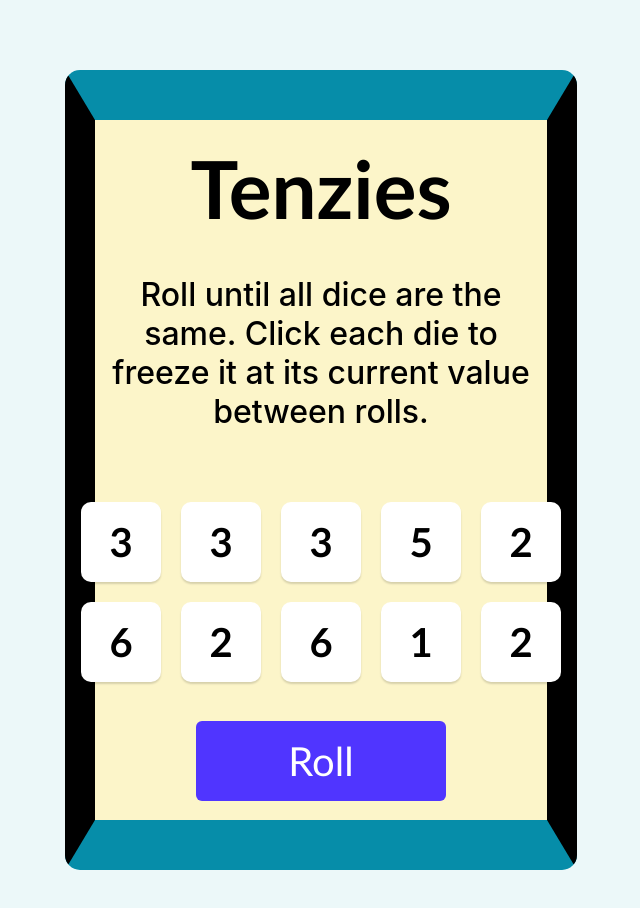
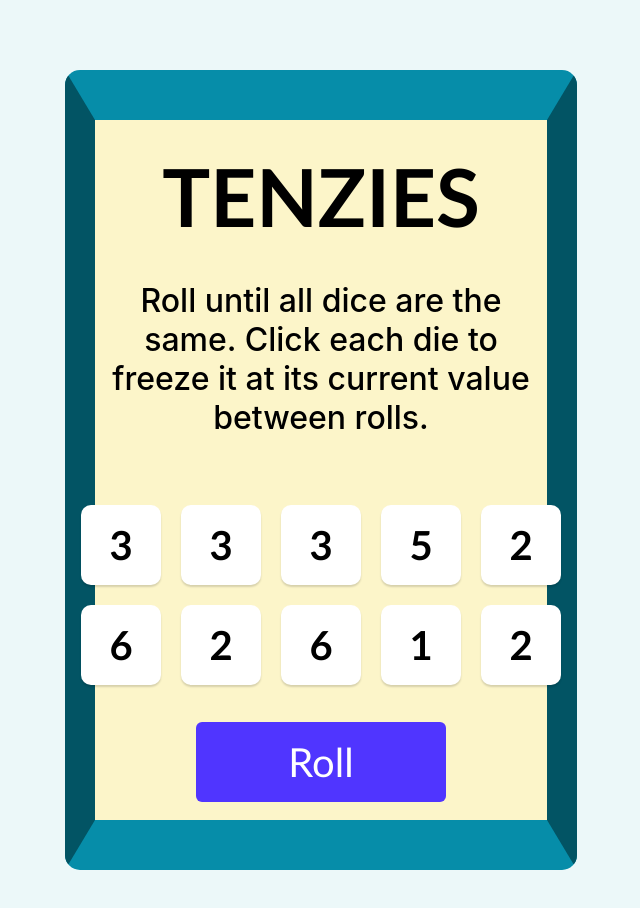
Before and after one commit to Klimcuks/Tenzi, a React (Create React App) app: page / in a window 1280 px wide. Shown: the top 908 px of the page, without its empty margins (319-959 px from the left). Built offline with nearby package versions, Linux system fonts and the light colour scheme.

Commit message:
completed

```diff
--- a/src/App.js
+++ b/src/App.js
@@ -7,6 +7,7 @@ import Confetti from "react-confetti";
 function App() {
   const [dice, setDice] = useState(allDice());
   const [tenzies, setTenzies] = useState(false);
+  const [isRolling, setIsRolling] = useState(true);
 
   useEffect(() => {
     const allHeld = dice.every((die) => die.isHeld);
@@ -46,6 +47,11 @@ function App() {
   ));
 
   function rollDice() {
+    setTimeout(() => {
+      setIsRolling(true);
+    }, 1000);
+    setIsRolling(false);
+
     if (!tenzies) {
       setDice((prevVal) =>
         prevVal.map((die) => {
@@ -68,14 +74,18 @@ function App() {
   return (
     <main>
       {tenzies && <Confetti />}
-      <h1 className="title">Tenzies</h1>
+      <h1 className="title">TENZIES</h1>
 
       <p className="instructions">
         Roll until all dice are the same. Click each die to freeze it at its
         current value between rolls.
       </p>
 
-      <div className="dice-container">{diceEl}</div>
+      {!isRolling ? (
+        <h1 style={{fontSize: 70}}>Rolling...</h1>
+      ) : (
+        <div className="dice-container"> {diceEl}</div>
+      )}
       <button className="roll-btn" onClick={rollDice}>
         {tenzies ? "New Game" : "Roll"}
       </button>
--- a/src/style.css
+++ b/src/style.css
@@ -12,8 +12,8 @@ main {
   background-color: #fcf5c9;
   border-top: 50px solid #068DA9;
   border-bottom: 50px solid #068DA9;
-  border-left: 30px solid black;
-  border-right: 30px solid black;
+  border-left: 30px solid #025464;
+  border-right: 30px solid #025464;
   border-radius: 15px;
 
   width: 40%;
@@ -33,6 +33,7 @@ main {
 .title {
   font-size: 80px;
   margin: 0;
+  padding-top: 10px
 }
 .instructions {
   font-family: 'Inter', sans-serif;
```
